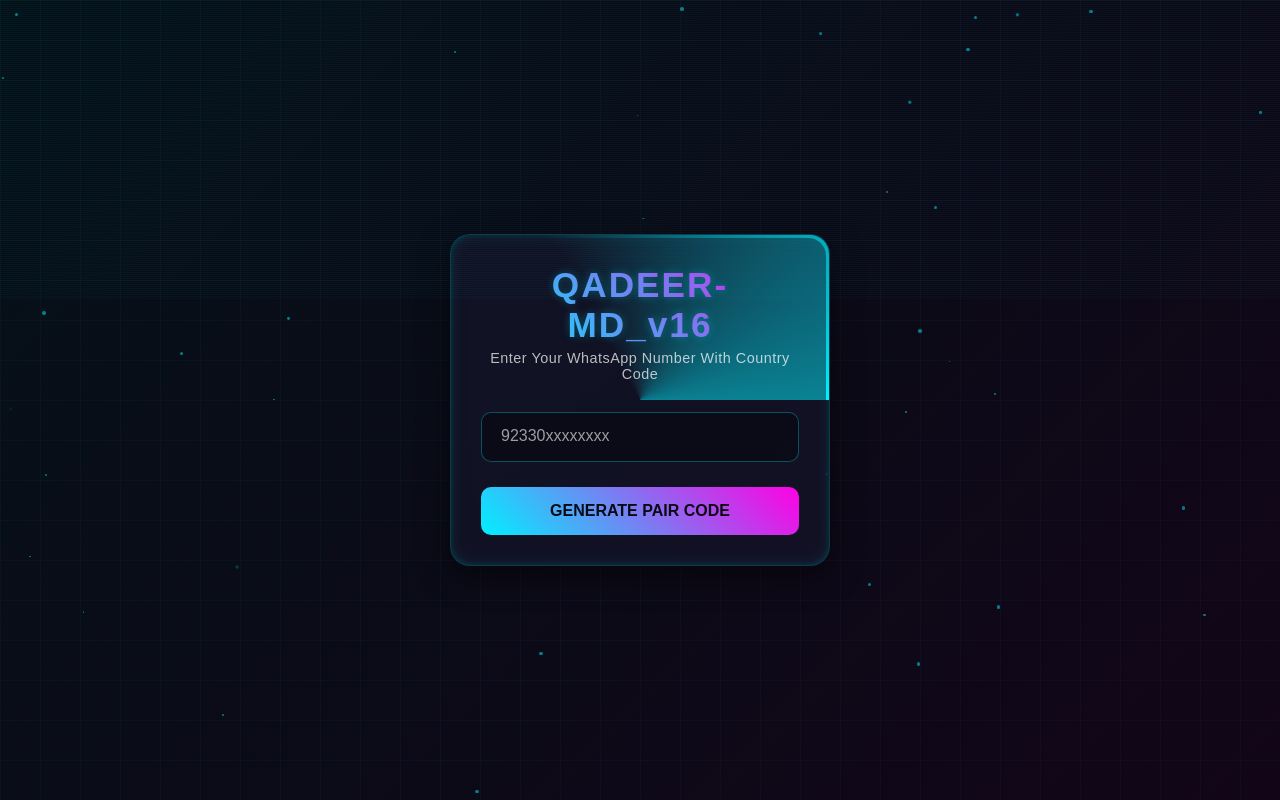
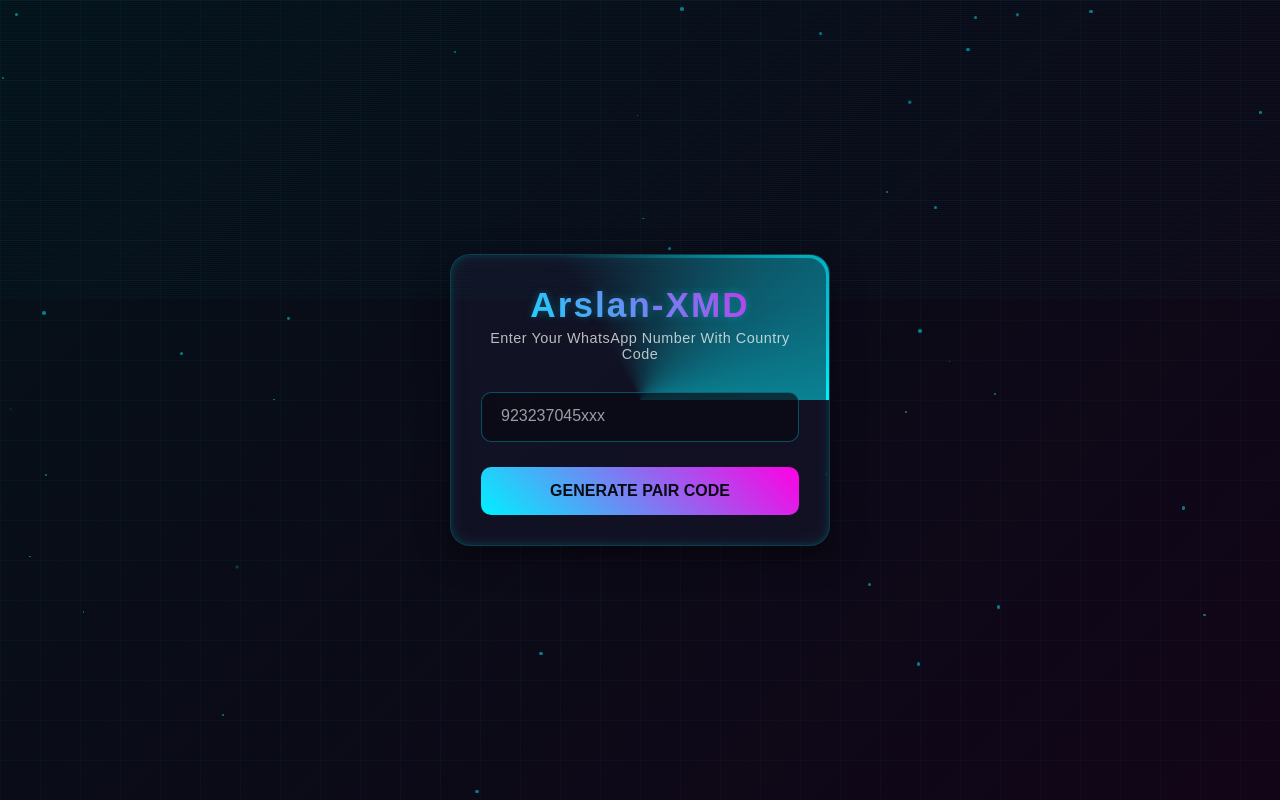
Before and after one commit to ArslanMDOfficialByTesting/Arslan-XMD-Pair-Site, a website: page pair.html in a window 1280 px wide. Drawn offline with nearby package versions, Linux system fonts and the light colour scheme; a web font is replaced by a local one.

Commit message:
ARSLAN-XMD 🇵🇰

```diff
--- a/pair.html
+++ b/pair.html
@@ -3,7 +3,7 @@
 <head>
   <meta charset="UTF-8">
   <meta name="viewport" content="width=device-width, initial-scale=1.0">
-  <title>QADEER-MD_v16 PAIR</title>
+  <title>ARSLAN-XMD PAIR</title>
   <link rel="stylesheet" href="https://cdnjs.cloudflare.com/ajax/libs/font-awesome/6.4.0/css/all.min.css">
   <style>
     :root {
@@ -405,13 +405,13 @@
 
   <div class="cyber-container" id="container">
     <div class="cyber-header">
-      <h1 class="cyber-title">QADEER-MD_v16 </h1>
+      <h1 class="cyber-title">Arslan-XMD</h1>
       <p class="cyber-subtitle">Enter Your WhatsApp Number With Country Code</p>
     </div>
 
     <div class="input-field">
       <input type="number" id="number" placeholder=" " autocomplete="off">
-      <label for="number">92330xxxxxxxx</label>
+      <label for="number">923237045xxx</label>
       <div class="error-message" id="error">Invalid Number Format</div>
     </div>
 
```
